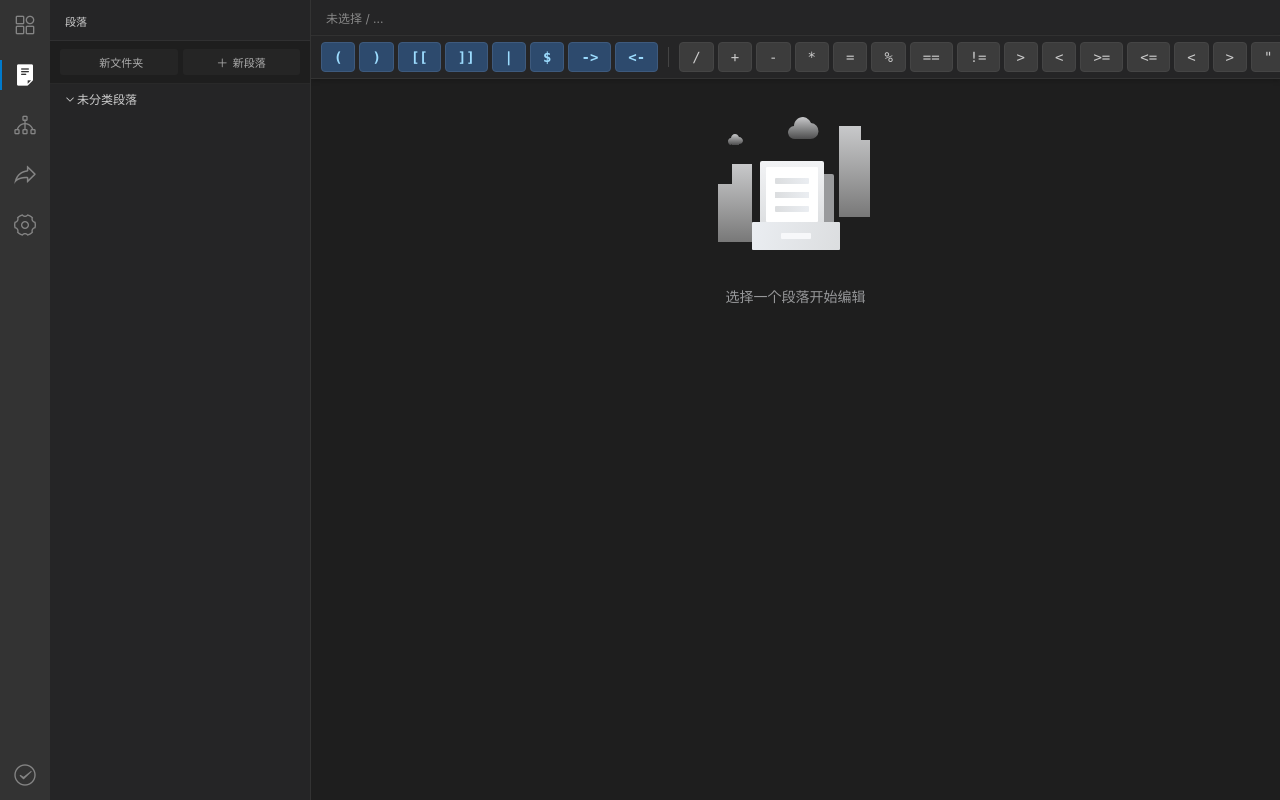
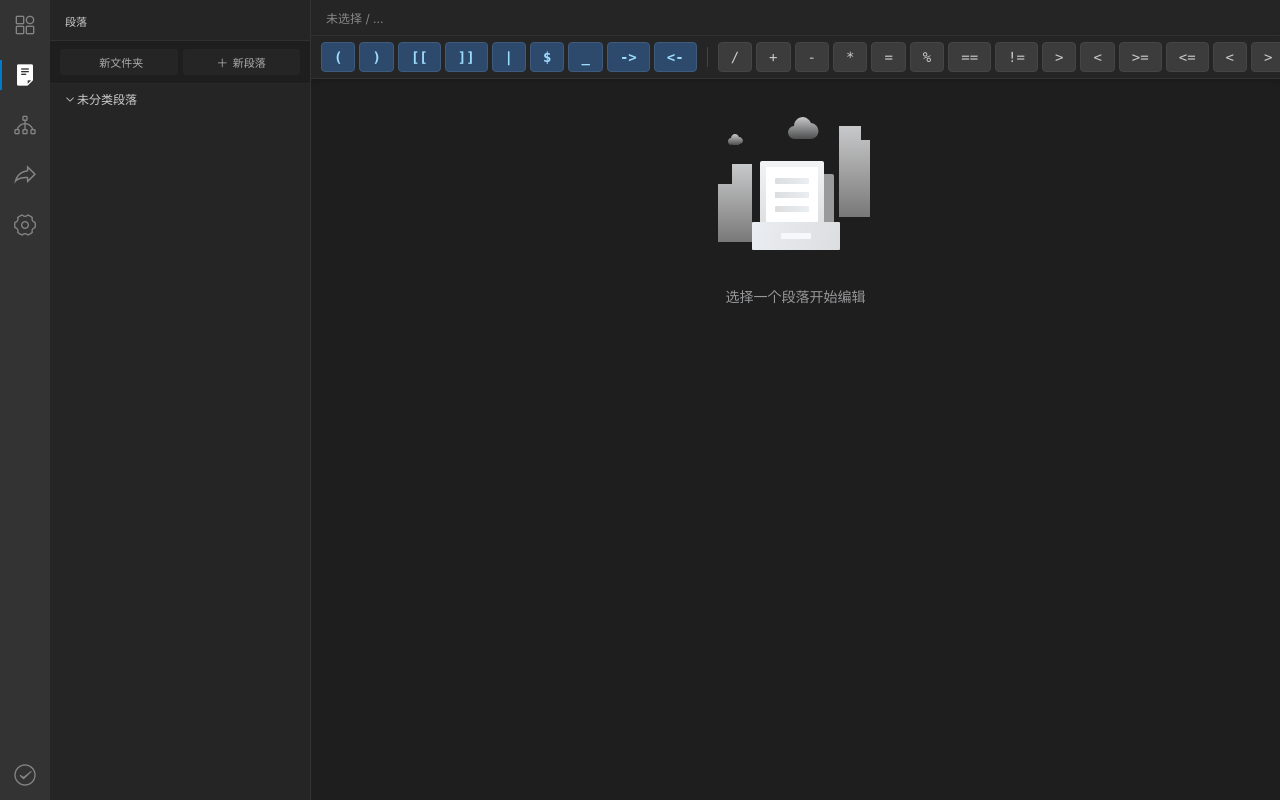
Before and after one commit to AlbertKilonova/twine-ide, a Vue app: page / in a window 1280 px wide. Built offline with nearby package versions, Linux system fonts and the light colour scheme; what tweers-core, v-network-graph would draw is missing.

Commit message:
feat(editor-tool): 添加了其他格式的快捷符号

```diff
--- a/src/components/EditorTools.vue
+++ b/src/components/EditorTools.vue
@@ -33,14 +33,14 @@ const props = defineProps(['format']);
 const emit = defineEmits(['insert']);
 
 // 1. 基础常用符号（无论什么格式都显示的）
-const commonPrimary = ['[[', ']]', '|', '$', '->', '<-'];
+const commonPrimary = ['[[', ']]', '|', '$', '_', '->', '<-'];
 
 // 2. 格式专属的特有符号
 const specificSymbols = {
   'SugarCube': ['<<', '>>', '<<set ', '<<if '],
   'Harlowe': ['(', ')', ':', 'set:', 'if:', '"', '…', '<', '>'],
-  'Chapbook': ['{', '}'],
-  'Snowman': [],
+  'Chapbook': ['[', ']', '{', '}', ':', '--', '[if'],
+  'Snowman': ['<%', '%>', '<%=', 'print(', '0', '-'],
   'default': ['(', ')'] // 默认给个小括号喵
 };
 
```
